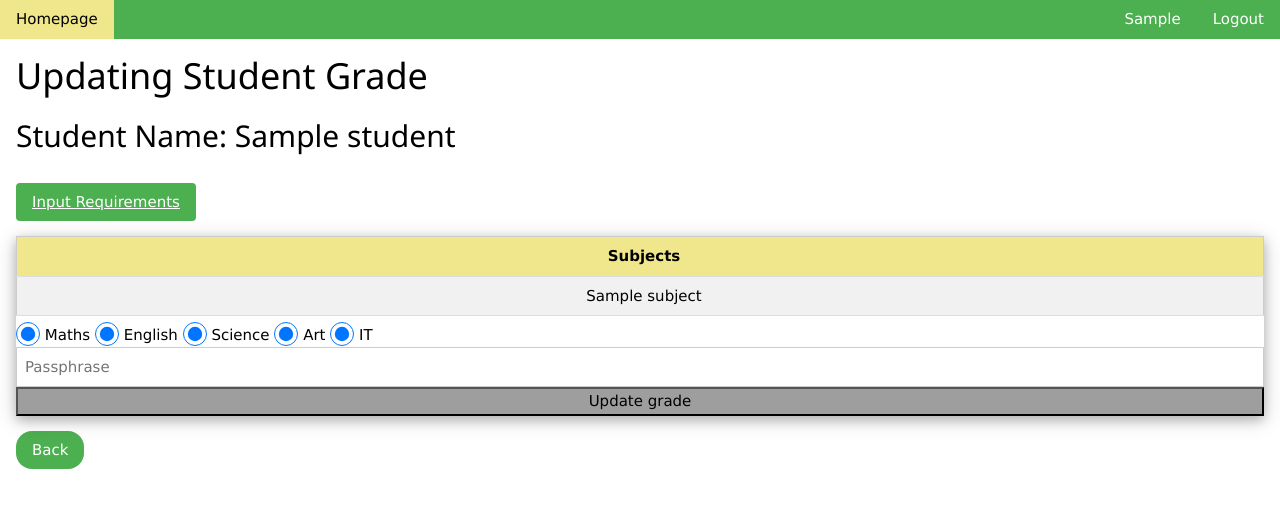
After one commit to PhoenixUBW/Online-Grade-Distribution-System, a Flask app: template templates/teacher_remove_subjects.html in a window 1280 px wide. The commit adds this page. Shown: the top 508 px of the page. Run offline with Flask 2, Linux system fonts and the light colour scheme; the template is opened without the code that fills it: most values are stand-ins (such as "Sample title", 1, 10 or a date in 2020).

Commit message:
SUBJECTS FINISHED I THINK

```diff
--- a/application.py
+++ b/application.py
@@ -33,7 +33,7 @@ SYMBOLS = ["`","!",'"',"'","$","%","^","&","*","(",")","-","_","+","=","[","]","
 NUMBERS = ["0","1","2","3","4","5","6","7","8","9"]
 ALPHABET = [" ","a", "b", "c", "d", "e", "f", "g", "h", "i", "j", "k", "l", "m", "n", "o", "p", "q", "r", "s", "t", "u", "v", "w", "x", "y",
            "z","A", "B", "C", "D", "E", "F", "G", "H", "I", "J", "K", "L", "M", "N", "O", "P", "Q", "R", "S", "T", "U", "V", "W", "X", "Y", "Z"]
-AVAILABLE_SUBJECTS = ["maths","science","english","art","IT"]
+AVAILABLE_SUBJECTS = ["maths","english","science","art","IT"]
 
 if os.path.exists(config.get_USER_DB()) == False:
     create_user_db(crypter)
@@ -180,11 +180,16 @@ class Teacher():
             c = con.cursor()
             c.execute("UPDATE grades SET grade=?, date_updated=? WHERE ID=? AND subject=?",(crypter.encrypt(bytes(newgrade, "utf-8")), crypter.encrypt(bytes(str(date.today()), "utf-8")), self.__target, subject))
 
-    def update_subjects(self,subject):
+    def add_subjects(self,subject):
         with sqlite3.connect(config.get_GRADES_DB()) as con:
             c = con.cursor()
-            c.execute("DELETE FROM grades WHERE subject='NONE'")
+            c.execute("DELETE FROM grades WHERE ID=? AND subject='NONE'",(self.__target,))
             c.execute("INSERT INTO grades VALUES(?,?,?,?)",(self.__target,subject,crypter.encrypt(bytes("NONE", "utf-8")),crypter.encrypt(bytes("NONE", "utf-8"))))
+
+    def remove_subjects(self,subject):
+        with sqlite3.connect(config.get_GRADES_DB()) as con:
+            c = con.cursor()
+            c.execute("DELETE FROM grades WHERE ID=? AND subject=?",(self.__target,subject))
 
 class Admin():
     def __init__(self,target):
@@ -208,8 +213,10 @@ class Admin():
     def delete(self):
         with sqlite3.connect(config.get_USER_DB()) as con:
             c = con.cursor()
-            c.execute("DELETE FROM grades WHERE ID=?",(self.__target,))#no such table error
             c.execute("DELETE FROM users WHERE ID=?",(self.__target,))
+        with sqlite3.connect(config.get_GRADES_DB()) as con:
+            c = con.cursor()
+            c.execute("DELETE FROM grades WHERE ID=?",(self.__target,))
 
 class User():
     def __init__(self,ID):
@@ -329,8 +336,8 @@ def teacher_view_student(teacher_ID,student_ID):
             error = "This student is not in your class"
     return render_template("teacher_view_student.html", student=student, teacher=teacher, error=error, logged_in=logged_in())
 
-@app.route("/teacher/<teacher_ID>/update_subjects/<student_ID>", methods=['GET', 'POST'])
-def teacher_update_subjects(teacher_ID,student_ID):
+@app.route("/teacher/<teacher_ID>/add_subjects/<student_ID>", methods=['GET', 'POST'])
+def teacher_add_subjects(teacher_ID,student_ID):
     error = None
     if user_required(teacher_ID) == True:
         teacher = User(teacher_ID)
@@ -340,8 +347,9 @@ def teacher_update_subjects(teacher_ID,student_ID):
                 if check_password_hash(teacher.get_hashed_passphrase(), request.form["passphrase"]) == True:
                     for subject in AVAILABLE_SUBJECTS:
                         if subject not in student.student.get_subjects():
-                            if request.form[subject] == "True":
-                                student.teacher.update_subjects(subject) #key error, maths and english seem fine, science is key error
+                            if subject in request.form:
+                                if request.form[subject] == "True":
+                                    student.teacher.add_subjects(subject)
                     flash("Subject successfully added, resfresh to see changes")
                 else:
                     error = "Incorrect password"
@@ -349,7 +357,30 @@ def teacher_update_subjects(teacher_ID,student_ID):
             error = "This student is not in your class"
     else:
         return redirect(url_for("login"))
-    return render_template("teacher_update_subjects.html", student=student, teacher=teacher, error=error, logged_in=logged_in())
+    return render_template("teacher_add_subjects.html", student=student, teacher=teacher, error=error, logged_in=logged_in())
+
+@app.route("/teacher/<teacher_ID>/remove_subjects/<student_ID>", methods=['GET', 'POST'])
+def teacher_remove_subjects(teacher_ID,student_ID):
+    error = None
+    if user_required(teacher_ID) == True:
+        teacher = User(teacher_ID)
+        student = User(student_ID)
+        if teacher.get_class_code() == student.get_class_code():
+            if request.method == "POST":
+                if check_password_hash(teacher.get_hashed_passphrase(), request.form["passphrase"]) == True:
+                    for subject in AVAILABLE_SUBJECTS:
+                        if subject in student.student.get_subjects():
+                            if subject in request.form:
+                                if request.form[subject] == "True":
+                                    student.teacher.remove_subjects(subject)
+                    flash("Subject successfully removed, resfresh to see changes")
+                else:
+                    error = "Incorrect password"
+        else:
+            error = "This student is not in your class"
+    else:
+        return redirect(url_for("login"))
+    return render_template("teacher_remove_subjects.html", student=student, teacher=teacher, error=error, logged_in=logged_in())
 
 @app.route("/teacher/<teacher_ID>/update_grade/<student_ID>/<subject_index>", methods=["GET","POST"])
 def teacher_update_grade(teacher_ID,student_ID,subject_index):
--- a/templates/teacher_update_subjects.html
+++ b/templates/teacher_add_subjects.html
@@ -10,7 +10,7 @@
     <h2>Student Name: {{ student.get_name() }}</h2>
     <p class="w3-button w3-animate-left w3-green w3-hover-khaki w3-round"><a href="{{ url_for("input_requirements") }}">Input Requirements</a></p>
 
-    <form class="w3-centered w3-card-4 w3-animate-left" actions="/teacher/{{ teacher.get_ID() }}/update_subject/{{ student.get_ID() }}" method="POST">
+    <form class="w3-centered w3-card-4 w3-animate-left" actions="/teacher/{{ teacher.get_ID() }}/add_subject/{{ student.get_ID() }}" method="POST">
         <table class="w3-table-all w3-centered">
             <tr class="w3-khaki">
                 <th>Subjects</th>
--- /dev/null
+++ b/templates/teacher_remove_subjects.html
@@ -0,0 +1,63 @@
+{% extends "base.html" %}
+
+{% block head %}
+<title>Teacher - Updating Grade</title>
+{% endblock %}
+
+{% block body %}
+<div class="w3-container">
+    <h1>Updating Student Grade</h1>
+    <h2>Student Name: {{ student.get_name() }}</h2>
+    <p class="w3-button w3-animate-left w3-green w3-hover-khaki w3-round"><a href="{{ url_for("input_requirements") }}">Input Requirements</a></p>
+
+    <form class="w3-centered w3-card-4 w3-animate-left" actions="/teacher/{{ teacher.get_ID() }}/remove_subject/{{ student.get_ID() }}" method="POST">
+        <table class="w3-table-all w3-centered">
+            <tr class="w3-khaki">
+                <th>Subjects</th>
+            </tr>
+            <tr>
+                <td>{{ student.student.get_subjects()[subject_index] }}</td>
+            </tr>
+        </table>
+        {% if "maths" not in student.student.get_subjects() %}
+            <input class="w3-radio" type="radio" name="maths" value="True" checked/>
+            <label>Maths</label>
+        {% else %}
+            <input class="w3-radio" type="radio" name="maths" value="True"/>
+            <label>Maths</label>
+        {% endif %}
+        {% if "english" not in student.student.get_subjects() %}
+            <input class="w3-radio" type="radio" name="english" value="True" checked/>
+            <label>English</label>
+        {% else %}
+            <input class="w3-radio" type="radio" name="english" value="True"/>
+            <label>English</label>
+        {% endif %}
+        {% if "science" not in student.student.get_subjects() %}
+            <input class="w3-radio" type="radio" name="science" value="True" checked/>
+            <label>Science</label>
+        {% else %}
+            <input class="w3-radio" type="radio" name="science" value="True"/>
+            <label>Science</label>
+        {% endif %}
+        {% if "art" not in student.student.get_subjects() %}
+            <input class="w3-radio" type="radio" name="art" value="True" checked/>
+            <label>Art</label>
+        {% else %}
+            <input class="w3-radio" type="radio" name="art" value="True"/>
+            <label>Art</label>
+        {% endif %}
+        {% if "IT" not in student.student.get_subjects() %}
+            <input class="w3-radio" type="radio" name="IT" value="True" checked/>
+            <label>IT</label>
+        {% else %}
+            <input class="w3-radio" type="radio" name="IT" value="True" />
+            <label>IT</label>
+        {% endif %}
+        <input class="w3-input w3-border w3-hover-grey" type="password" name="passphrase" placeholder="Passphrase" id="passphrase" />
+        <input class="w3-bar w3-grey w3-hover-green" type="submit" value="Update grade">
+    </form>
+    <p><a class="w3-button w3-green w3-hover-khaki w3-round-xlarge" href="/teacher/{{ teacher.get_ID() }}/view_student/{{ student.get_ID() }}">Back</a></p>
+</div>
+
+{% endblock %}
--- a/templates/teacher_view_student.html
+++ b/templates/teacher_view_student.html
@@ -23,7 +23,8 @@
 			</tr>
 		{% endfor %}
 	</table>
-    <p><a class="w3-button w3-green w3-hover-khaki w3-round-xlarge" href="/teacher/{{ teacher.get_ID() }}/update_subjects/{{ student.get_ID() }}">Add Subjects</a></p>
+    <p><a class="w3-button w3-green w3-hover-khaki w3-round-xlarge" href="/teacher/{{ teacher.get_ID() }}/add_subjects/{{ student.get_ID() }}">Add Subjects</a>
+		<a class="w3-button w3-green w3-hover-khaki w3-round-xlarge" href="/teacher/{{ teacher.get_ID() }}/remove_subjects/{{ student.get_ID() }}">Remove Subjects</a></p>
     <p><a class="w3-button w3-green w3-hover-khaki w3-round-xlarge" href="/teacher/{{ teacher.get_ID() }}">Back</a></p>
 </div>
 
```
